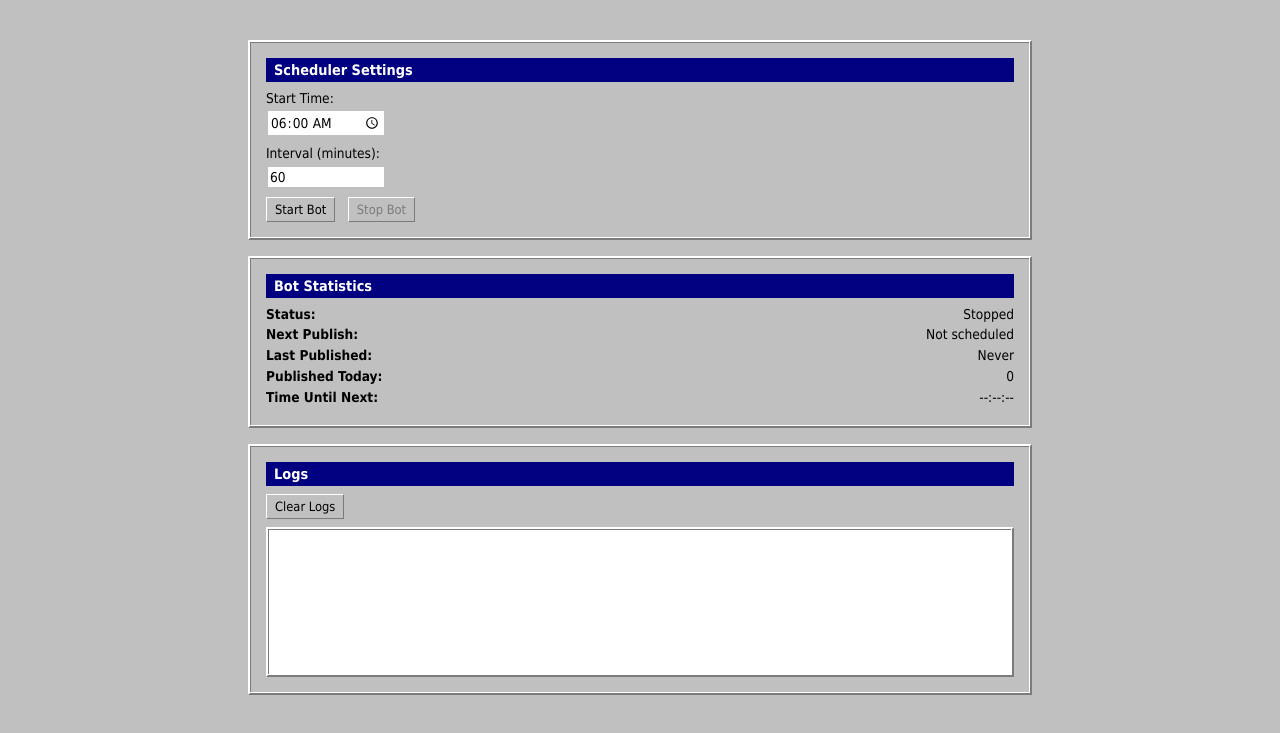
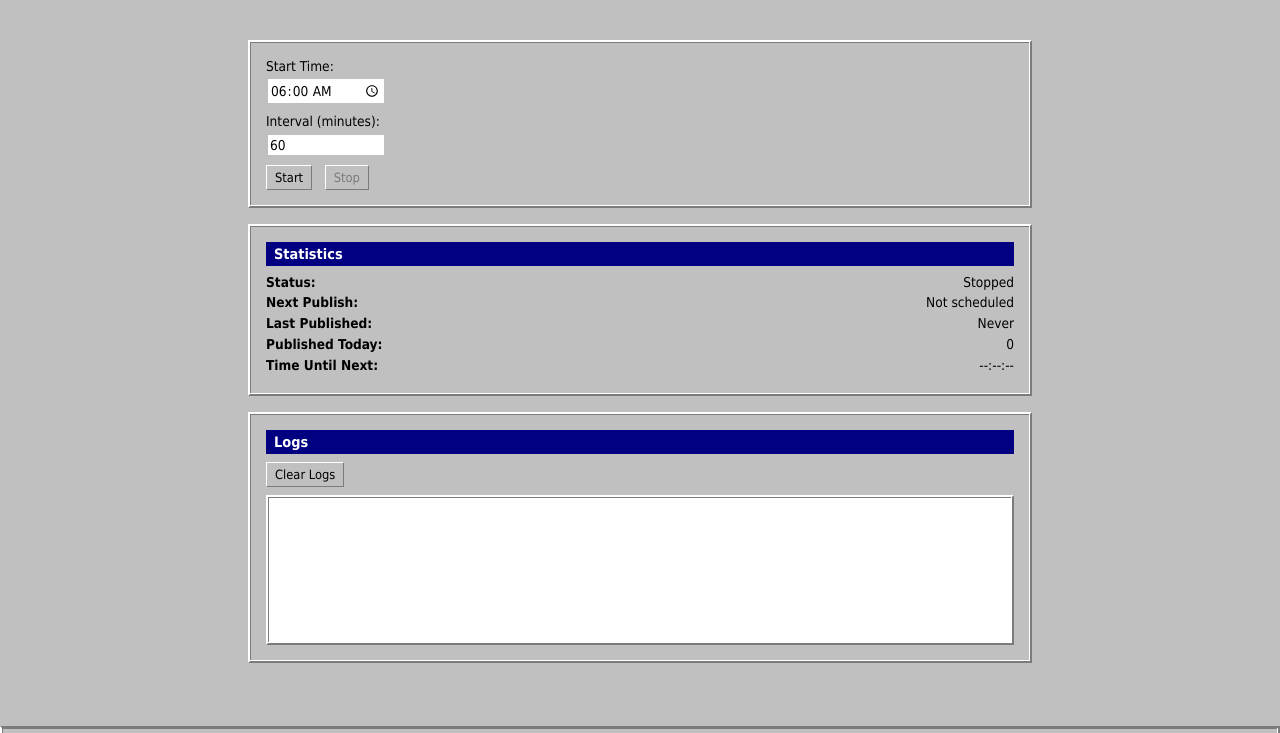
Before and after one commit to lonestarcode/vinted-scheduler, a Flask app: page / in a window 1280 px wide. Shown: the part 47-780 px from the top of the page. Run offline with Flask 2, Linux system fonts and the light colour scheme.

Commit message:
Update Design

```diff
--- a/templates/index.html
+++ b/templates/index.html
@@ -201,9 +201,6 @@
 
     <!-- Scheduler Settings Window -->
     <section class="win95-window">
-      <div class="title-bar">
-        <span class="title">Scheduler Settings</span>
-      </div>
       <div>
         <div class="control-group">
           <label for="start-time">Start Time:</label>
@@ -213,15 +210,15 @@
           <label for="interval">Interval (minutes):</label>
           <input type="number" id="interval" value="60" />
         </div>
-        <button id="start-bot" class="win95-btn">Start Bot</button>
-        <button id="stop-bot" class="win95-btn" disabled>Stop Bot</button>
+        <button id="start-bot" class="win95-btn">Start</button>
+        <button id="stop-bot" class="win95-btn" disabled>Stop</button>
       </div>
     </section>
 
     <!-- Stats Window -->
     <section class="win95-window">
       <div class="title-bar">
-        <span class="title">Bot Statistics</span>
+        <span class="title">Statistics</span>
       </div>
       <div id="stats" class="stats">
         <div class="metric-row">
```
